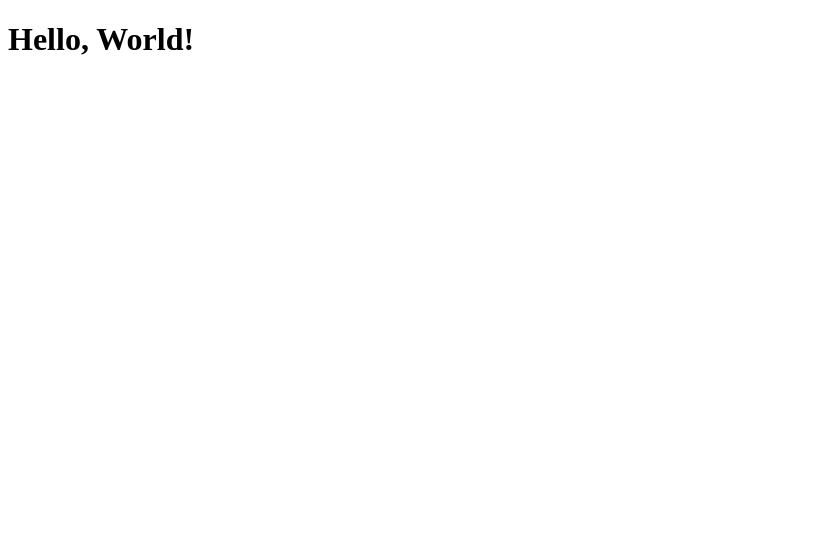
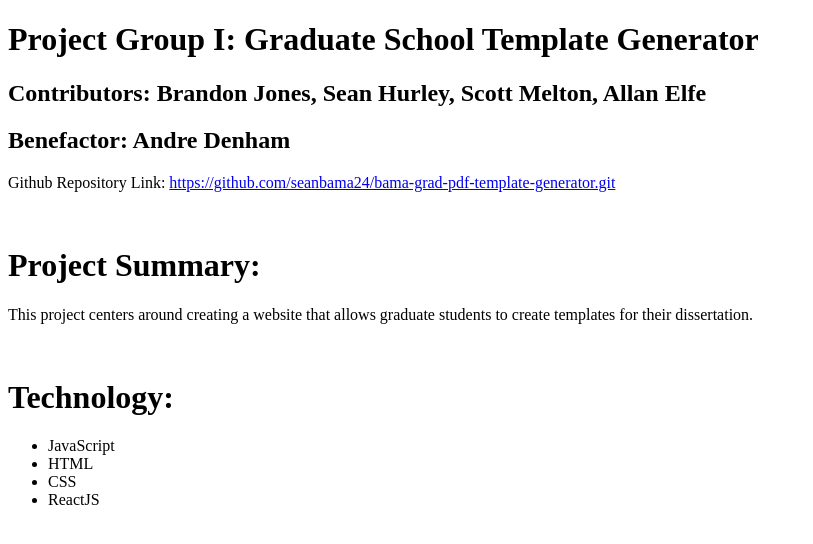
Before and after one commit to BDJONES/bdjones.github.io, a plain HTML site: page index.html in a window 1280 px wide. Shown: the whole page, without its empty margins (0-813 px from the left). Drawn offline with Linux system fonts and the light colour scheme.

Commit message:
Updated General Contents of the HTML file

```diff
--- a/index.html
+++ b/index.html
@@ -7,6 +7,20 @@
     <title>Team I Project Breakdown</title>
 </head>
     <body>
-        <h1>Hello, World!</h1>
+        <h1>Project Group I: Graduate School Template Generator</h1>
+        <h2>Contributors: Brandon Jones, Sean Hurley, Scott Melton, Allan Elfe</h2>
+        <h2>Benefactor: Andre Denham</h2>
+        <p>Github Repository Link: <a href="https://github.com/seanbama24/bama-grad-pdf-template-generator.git" target="_blank">https://github.com/seanbama24/bama-grad-pdf-template-generator.git</a></p>
+        <br />
+        <h1>Project Summary:</h1>
+        <p>This project centers around creating a website that allows graduate students to create templates for their dissertation.</p>
+        <br />
+        <h1 alt="Technology Section">Technology:</h1>
+        <ul>
+            <li>JavaScript</li>
+            <li>HTML</li>
+            <li>CSS</li>
+            <li>ReactJS</li>
+        </ul>
     </body>
 </html>
```
